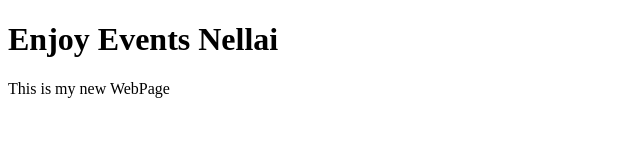
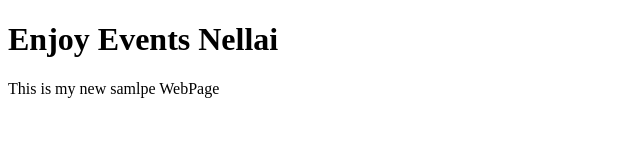
Before and after one commit to Sattanathan123/SampleADPdemo, a plain HTML site: page index.html in a window 1280 px wide. Shown: the full height of the page, 0-640 px from the left. Drawn offline with Linux system fonts and the light colour scheme.

Commit message:
Update index.html sample

```diff
--- a/index.html
+++ b/index.html
@@ -7,6 +7,6 @@
 </head>
 <body>
     <h1>Enjoy Events Nellai</h1>
-    <p>This is my new WebPage</p>
+    <p>This is my new samlpe WebPage</p>
 </body>
 </html>
```
